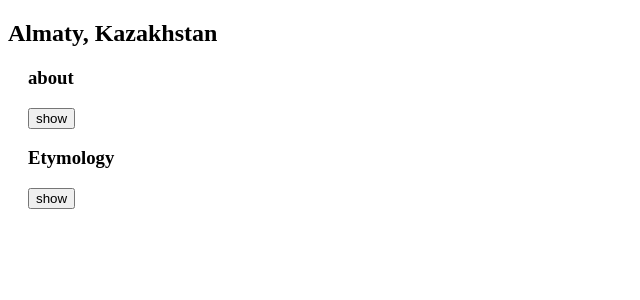
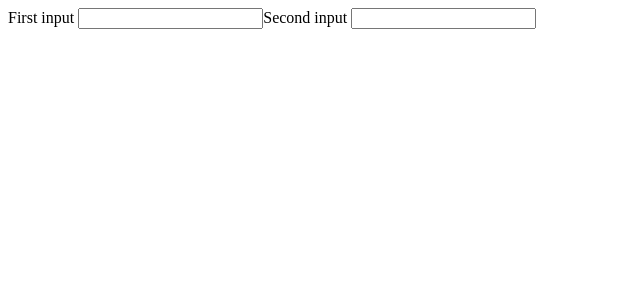
Before and after one commit to nickonyi/React-repo, a React (Vite) app: page / in a window 1280 px wide. Shown: the top 300 px of the page, without its empty margins (0-640 px from the left). Built offline with nearby package versions, Linux system fonts and the light colour scheme.

Commit message:
state structuring

```diff
--- a/src/components/Accordion.jsx
+++ b/src/components/Accordion.jsx
@@ -1,29 +1,32 @@
 import { useState } from 'react';
 
-function Panel({ title, children }) {
-  const [isActive, setIsActive] = useState(false);
-
+function Panel({ title, children, isActive, onShow }) {
   return (
     <section className="panel">
       <h3>{title}</h3>
-      {isActive ? (
-        <p>{children}</p>
-      ) : (
-        <button onClick={() => setIsActive(true)}>show</button>
-      )}
+      {isActive ? <p>{children}</p> : <button onClick={onShow}>show</button>}
     </section>
   );
 }
 
 export default function Accordion() {
+  const [activeIndex, setActiveIndex] = useState(0);
   return (
     <>
       <h2>Almaty, Kazakhstan</h2>
-      <Panel title="about">
+      <Panel
+        title="about"
+        isActive={activeIndex === 0}
+        onShow={() => setActiveIndex(0)}
+      >
         With a population of about 2 million, Almaty is Kazakhstan's largest
         city. From 1929 to 1997, it was its capital city.
       </Panel>
-      <Panel title="Etymology">
+      <Panel
+        title="Etymology"
+        isActive={activeIndex === 1}
+        onShow={() => setActiveIndex(1)}
+      >
         The name comes from <span lang="kk-KZ">алма</span>, the Kazakh word for
         "apple" and is often translated ass "full of apples". In fact, the
         region surrounding Almaty is thought to be the ancestral home of the
--- /dev/null
+++ b/src/components/Input.jsx
@@ -0,0 +1,24 @@
+import { useState } from 'react';
+
+export default function SyncedInputs() {
+  const [text, setText] = useState('');
+
+  function handleChange(e) {
+    setText(e.target.value);
+  }
+
+  return (
+    <>
+      <Input text={text} onChange={handleChange} label="First input" />
+      <Input text={text} onChange={handleChange} label="Second input" />
+    </>
+  );
+}
+
+function Input({ label, text, handleChange }) {
+  return (
+    <label>
+      {label} <input value={text} onChange={handleChange} />
+    </label>
+  );
+}
--- a/src/main.jsx
+++ b/src/main.jsx
@@ -10,10 +10,11 @@ import './styles/index.css';
 //import App from './App';
 //import List from './List';
 //import TravelPlan from './components/TravelPlan';
-import Accordion from './components/Accordion';
+//import Accordion from './components/Accordion';
+import SyncedInputs from './components/Input';
 
 createRoot(document.getElementById('root')).render(
   <StrictMode>
-    <Accordion />
+    <SyncedInputs />
   </StrictMode>
 );
```
